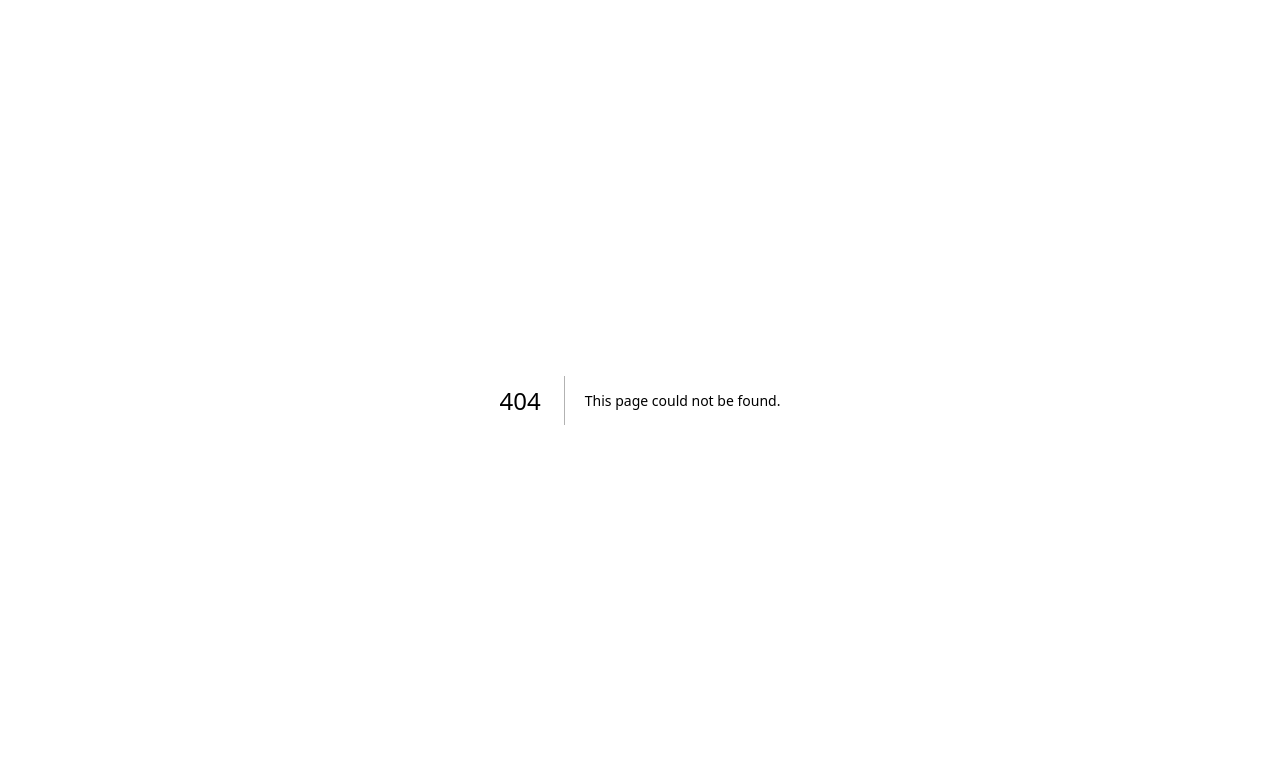
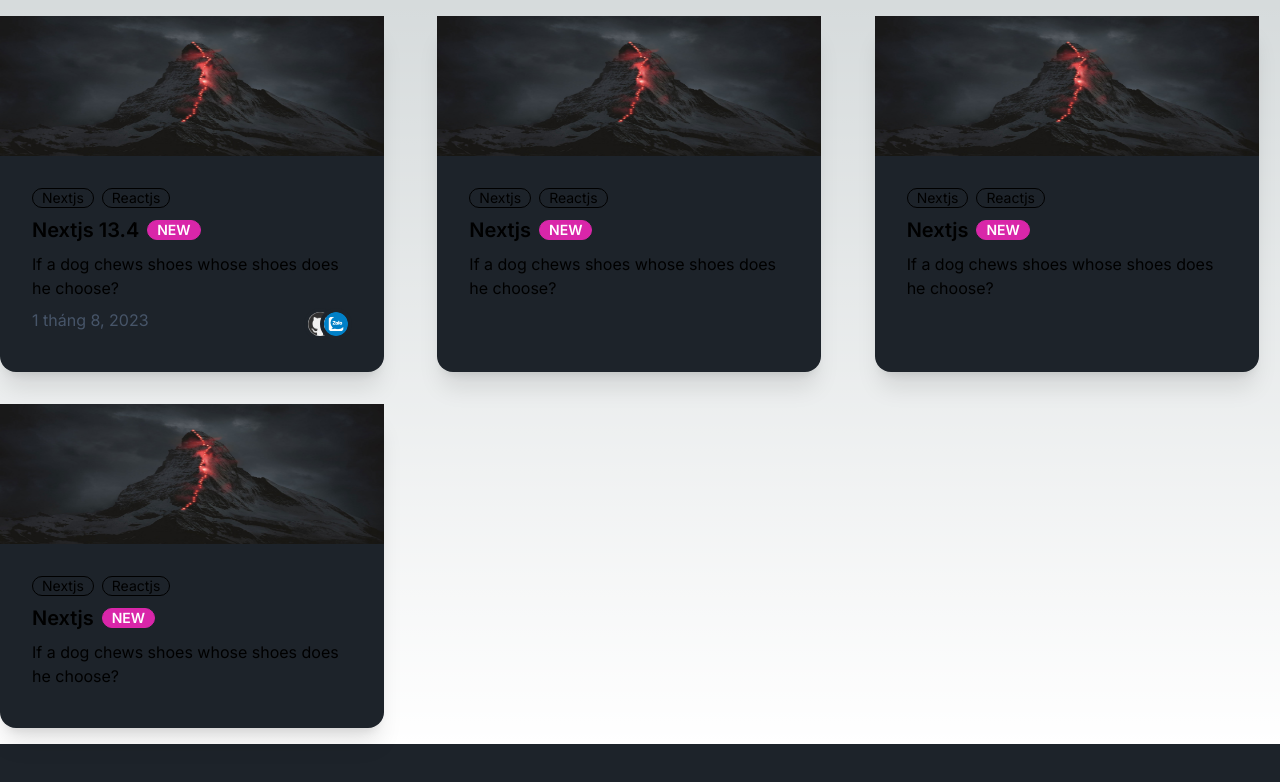
Before and after one commit to satimesoftwarejsc/nextjsvietnam, a Next.js app: page /story in a window 1280 px wide. Before the commit this address had no page. Shown: the top 782 px of the page. Built offline with nearby package versions, Linux system fonts and the light colour scheme.

Commit message:
init story feature

```diff
--- /dev/null
+++ b/app/(story)/layout.tsx
@@ -0,0 +1,14 @@
+const layout = ({ children }: { children: React.ReactNode }) => {
+  return (
+    <>
+      <main
+        className="mx-auto w-full xl:max-w-7xl md:max-w-3xl sm:max-w-xl py-4"
+        // style={{ paddingLeft: "auto", paddingRight: "auto" }}
+      >
+        {children}
+      </main>
+    </>
+  );
+};
+
+export default layout;
--- /dev/null
+++ b/app/(story)/story/[slug]/page.tsx
@@ -0,0 +1,20 @@
+import BackButton from "@/app/_components/BackButton";
+import React from "react";
+
+interface Props {
+  params: {
+    slug: string;
+  };
+}
+
+const StoryDetail: React.FC<Props> = ({ params }) => {
+  return (
+    <div className="flex flex-col gap-8">
+      <BackButton routeTo="/story" />
+      <p className="text-sm text-gray-600">1 thang 8 nam 2023</p>
+      <h1 className="text-4xl font-bold">Nextjs 13</h1>
+    </div>
+  );
+};
+
+export default StoryDetail;
--- /dev/null
+++ b/app/(story)/story/page.tsx
@@ -0,0 +1,72 @@
+import React from "react";
+import { NextPage } from "next";
+import Story from "@/app/_components/story/Story";
+
+export interface IStory {
+  id: string;
+  title: string;
+  tags: string[];
+  created_date: string;
+  updated_date: string;
+  users: Array<{ id: string; image: string }>;
+  slug: string;
+}
+
+const StoryList: NextPage = () => {
+  const stories: IStory[] = [
+    {
+      id: "1",
+      title: "Nextjs 13.4",
+      tags: [],
+      created_date: "1 tháng 8, 2023",
+      updated_date: "",
+      users: [
+        {
+          id: "1",
+          image: "/git.png",
+        },
+        {
+          id: "2",
+          image: "/zalo.png",
+        },
+      ],
+      slug: "tv13-4",
+    },
+    {
+      id: "2",
+      title: "",
+      tags: [],
+      created_date: "",
+      updated_date: "",
+      users: [],
+      slug: "tv13-4",
+    },
+    {
+      id: "3",
+      title: "",
+      tags: [],
+      created_date: "",
+      updated_date: "",
+      users: [],
+      slug: "tv13-4",
+    },
+    {
+      id: "4",
+      title: "",
+      tags: [],
+      created_date: "",
+      updated_date: "",
+      users: [],
+      slug: "tv13-4",
+    },
+  ];
+  return (
+    <div className="grid grid-cols-1 xl:grid-cols-3 sm:grid-cols-2 gap-8 grid-flow-row">
+      {stories?.map((story: IStory) => (
+        <Story key={story.id} story={story} />
+      ))}
+    </div>
+  );
+};
+
+export default StoryList;
--- /dev/null
+++ b/app/_components/BackButton.tsx
@@ -0,0 +1,34 @@
+import React from "react";
+
+interface Props {
+  routeTo: string;
+}
+
+const BackButton: React.FC<Props> = ({ routeTo }) => {
+  return (
+    <a
+      href={routeTo}
+      className="flex items-center hover:text-slate-700 duration-200 text-sm"
+    >
+      <svg
+        data-v-40670dad=""
+        xmlns="http://www.w3.org/2000/svg"
+        xmlnsXlink="http://www.w3.org/1999/xlink"
+        aria-hidden="true"
+        role="img"
+        className="icon text-3xl"
+        width="1em"
+        height="1em"
+        viewBox="0 0 24 24"
+      >
+        <path
+          fill="currentColor"
+          d="M17 11H9.41l3.3-3.29a1 1 0 1 0-1.42-1.42l-5 5a1 1 0 0 0-.21.33a1 1 0 0 0 0 .76a1 1 0 0 0 .21.33l5 5a1 1 0 0 0 1.42 0a1 1 0 0 0 0-1.42L9.41 13H17a1 1 0 0 0 0-2Z"
+        />
+      </svg>
+      Trở về trang trước
+    </a>
+  );
+};
+
+export default BackButton;
--- /dev/null
+++ b/app/_components/story/Story.tsx
@@ -0,0 +1,45 @@
+import React from "react";
+import { IStory } from "@/app/(story)/story/page";
+import Image from "next/image";
+
+interface Props {
+  story: IStory;
+}
+
+const Story: React.FC<Props> = ({ story }) => {
+  return (
+    <li className="card w-96 bg-base-100 shadow-xl">
+      <a href={`/story/${story?.slug}`}>
+        <figure className="h-[140px] relative">
+          <Image src="/wallpaper.jpg" alt="Shoes" fill />
+        </figure>
+        <div className="card-body">
+          <div className="card-actions justify-start">
+            <div className="badge badge-outline">Nextjs</div>
+            <div className="badge badge-outline">Reactjs</div>
+          </div>
+          <h2 className="card-title">
+            {story.title || "Nextjs"}
+            <div className="badge badge-secondary">NEW</div>
+          </h2>
+          <p>If a dog chews shoes whose shoes does he choose?</p>
+          <div className="card-actions justify-between">
+            <time className="text-slate-600">{story.created_date}</time>
+            <div className="avatar-group -space-x-4">
+              {story?.users?.length > 0 &&
+                story?.users?.map((user) => (
+                  <div className="avatar" key={user?.id}>
+                    <div className="w-6">
+                      <Image src={user?.image} alt="s" fill />
+                    </div>
+                  </div>
+                ))}
+            </div>
+          </div>
+        </div>
+      </a>
+    </li>
+  );
+};
+
+export default Story;
```
